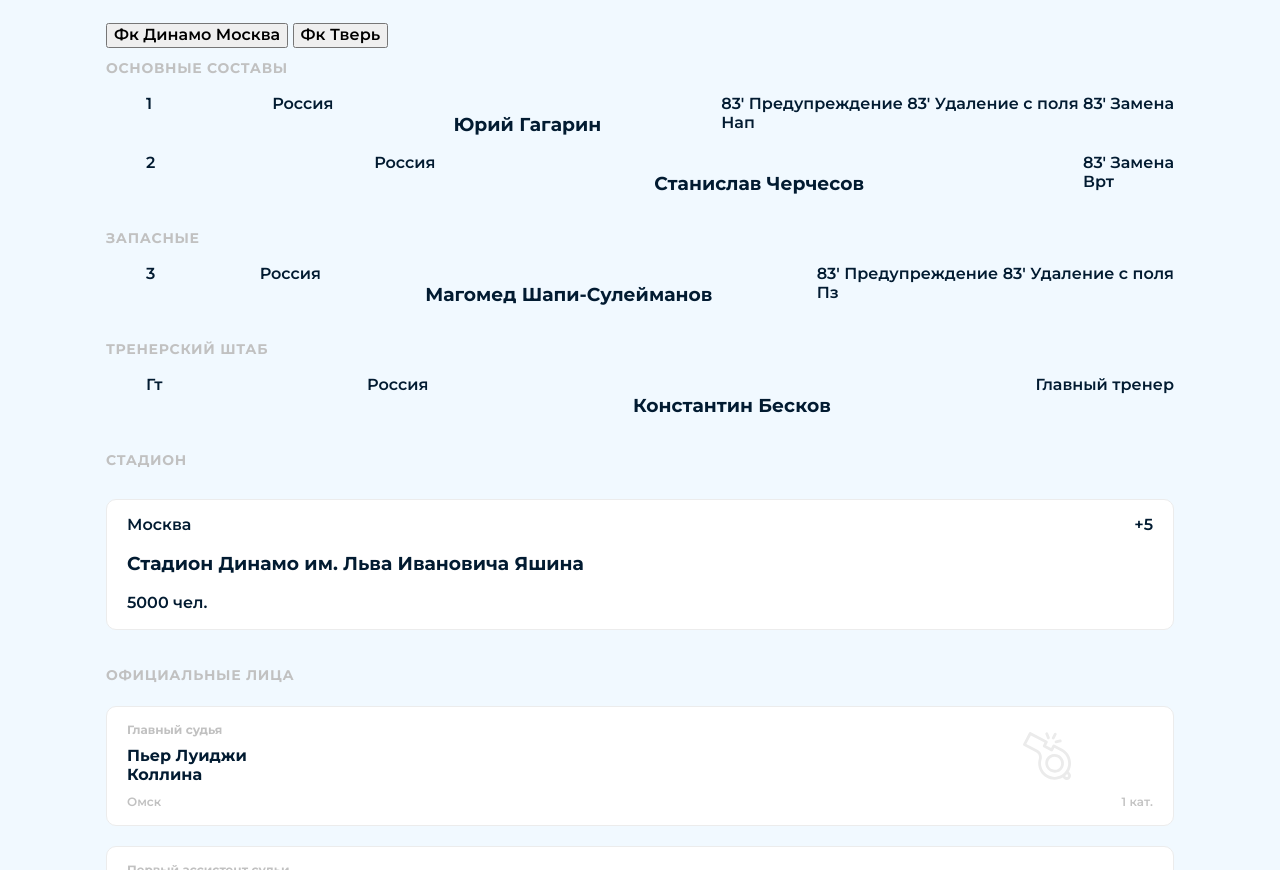
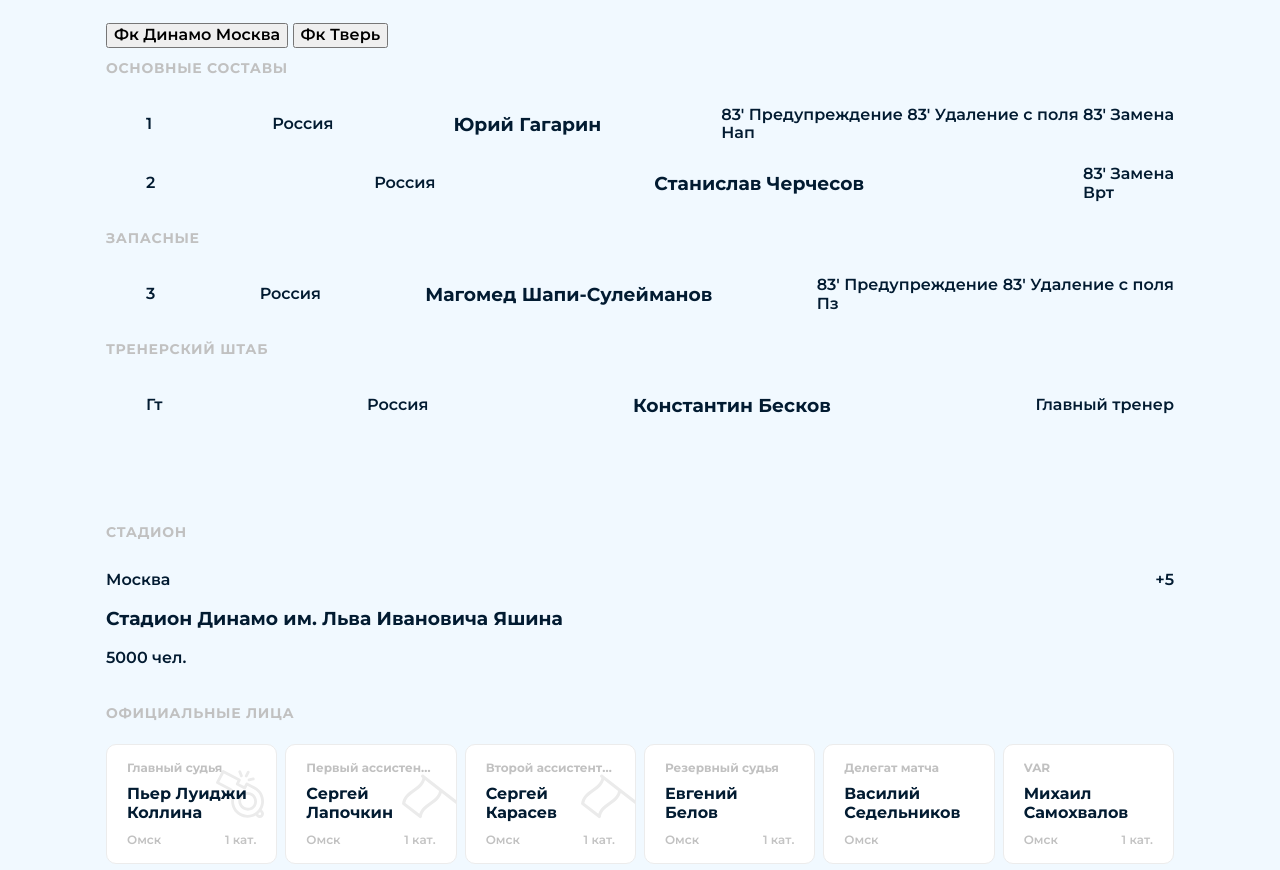
Before and after one commit to eimwe/soccer, a website built with webpack: page src/index.html in a window 1280 px wide. Shown: the part 82-952 px from the top of the page. Built offline with nearby package versions, Linux system fonts and the light colour scheme; files whose address does not match are found by name.

Commit message:
Добавил стили для сетки внутри сайдбара

```diff
--- a/src/index.html
+++ b/src/index.html
@@ -154,7 +154,7 @@
           <h2 class="subheading">
             Стадион
           </h2>
-          <article class="card arena">
+          <article class="arena">
             <div class="flex-container">
               <span class="arena__city">Москва</span>
               <span class="arena__meteo">+5</span>
@@ -162,7 +162,7 @@
             <h3 class="arena__name">
               Стадион Динамо им. Льва Ивановича Яшина
             </h3>
-            <div class="arena__capacity">
+            <div class="arena__capacity flex-container">
               <span class="arena__spectators">
                 5000 чел.
               </span>
@@ -173,6 +173,7 @@
           <h2 class="subheading">
             Официальные лица
           </h2>
+          <div class="grid-container">
             <article class="card badge badge--main">
               <p class="badge__role">
                 Главный судья
@@ -237,13 +238,14 @@
                 <abbr class="uppercase" title="Video assistant referee">Var</abbr>
               </p>
               <h3 class="badge__name">
-              Василий <span class="linebreak">Седельников</span>
+                Михаил <span class="linebreak">Самохвалов</span>
               </h3>
               <div class="flex-container">
                 <span class="badge__origin">Омск</span>
                 <span class="badge__skill">1 кат.</span>
               </div>
             </article>
+          </div>
         </section>
       </aside>
     </div>
--- a/src/styles/blocks/badge.scss
+++ b/src/styles/blocks/badge.scss
@@ -9,6 +9,9 @@
     margin: 0;
     font-size: $small-font;
     font-weight: 700;
+    overflow: hidden;
+    white-space: nowrap;
+    text-overflow: ellipsis;
     color: $color-h2;
   }
 
--- a/src/styles/global/variables.scss
+++ b/src/styles/global/variables.scss
@@ -4,6 +4,7 @@
 $base-leading: 1.17;
 
 $small-font: .75rem;
+$middle-font: .875rem;
 
 /* Заголовки первого уровня */
 $h1-font: clamp(2.25rem, 3vw, 2.625rem);
@@ -43,6 +44,7 @@
 
 /* Фоновые */
 $color-back: #fff;
+$color-back-transparent: rgba(255, 255, 255, 0.5);
 $color-body: linear-gradient(0deg, #F1F9FF, #F1F9FF), #FBFBFA;
 /* <-- */
 
@@ -54,3 +56,12 @@
 /* Длительность анимаций --> */
 $duration: 300ms;
 /* <-- */
+
+/* Ширина центровщика .wrapper -->*/
+$wrapper-width: 90%;
+/* <-- */
+
+/* Переменные для .grid-container -->*/
+$grid-basis: 170px;
+$grid-gap: .5em;
+/* <-- */
--- a/src/styles/layout/layout.scss
+++ b/src/styles/layout/layout.scss
@@ -1,5 +1,7 @@
+@use '../global/variables' as *;
+
 .wrapper {
-  width: 90%;
+  width: $wrapper-width;
   max-width: 1068px;
   margin-inline: auto;
 }
@@ -7,5 +9,12 @@
 .flex-container {
   display: flex;
   flex-wrap: wrap;
+  align-items: center;
   justify-content: space-between;
 }
+
+.grid-container {
+  display: grid;
+  grid-template-columns: repeat(auto-fit, minmax($grid-basis, 1fr));
+  gap: $grid-gap;
+}
--- a/src/styles/layout/sidebar.scss
+++ b/src/styles/layout/sidebar.scss
@@ -1,4 +1,6 @@
 .venue {
+  margin-block: 5.5em;
+
   &__stadium {
     margin-bottom: 2.25em;
 
@@ -14,9 +16,5 @@
       margin: 0;
       margin-bottom: 1.5em;
     }
-
-    .badge + .badge {
-      margin-top: 1.25em;
-    }
   }
 }
```
Lines whose indentation alone changed are shown as unchanged.
